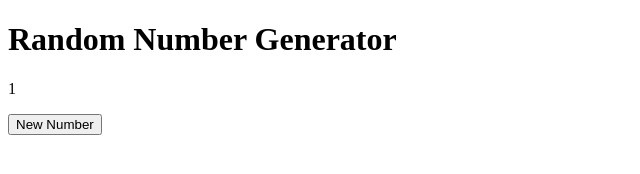
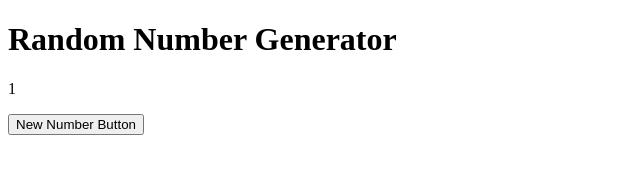
Before and after one commit to Jordan-La/randomnumbergen, a plain HTML site: page public/index.html in a window 1280 px wide. Shown: the whole page, without its empty margins (0-640 px from the left). Drawn offline with Linux system fonts and the light colour scheme.

Commit message:
new html

```diff
--- a/public/index.html
+++ b/public/index.html
@@ -12,7 +12,7 @@
 <div class="">
  <h1>Random Number Generator</h1>
  <p id = "number">1</p>
- <button id = "newnum">New Number</button>
+ <button id = "newnum">New Number Button</button>
 </div>
 
 </body>
```
